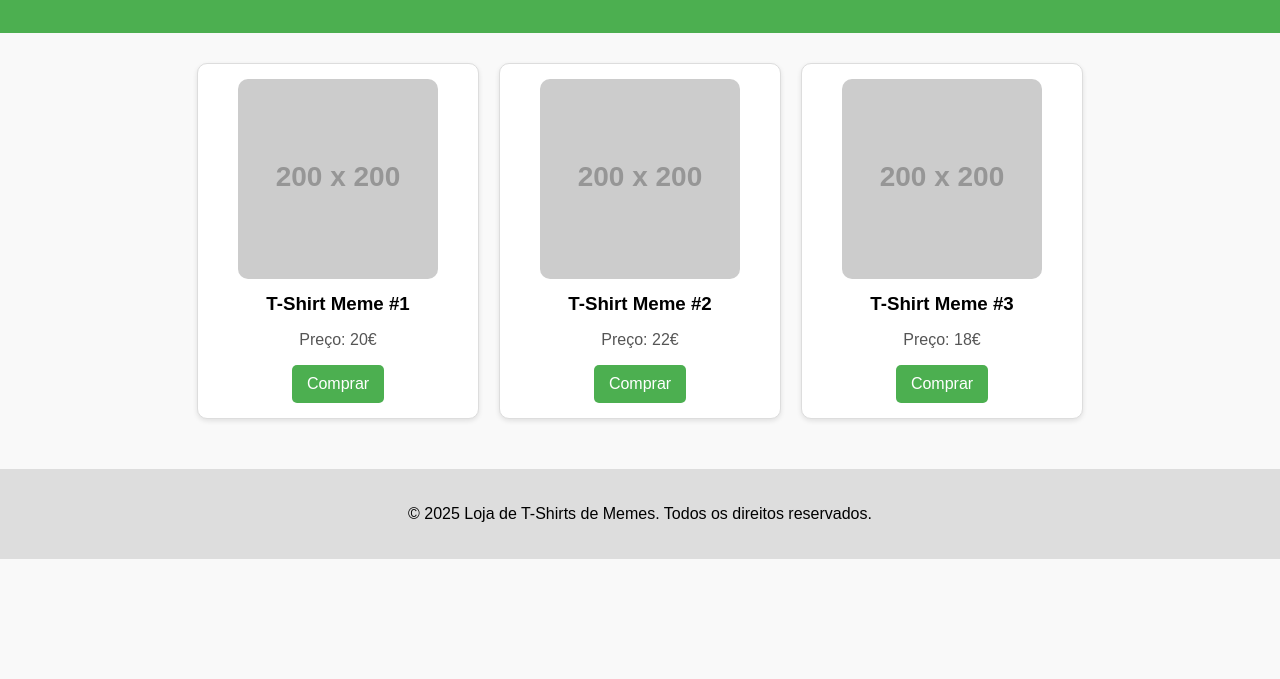
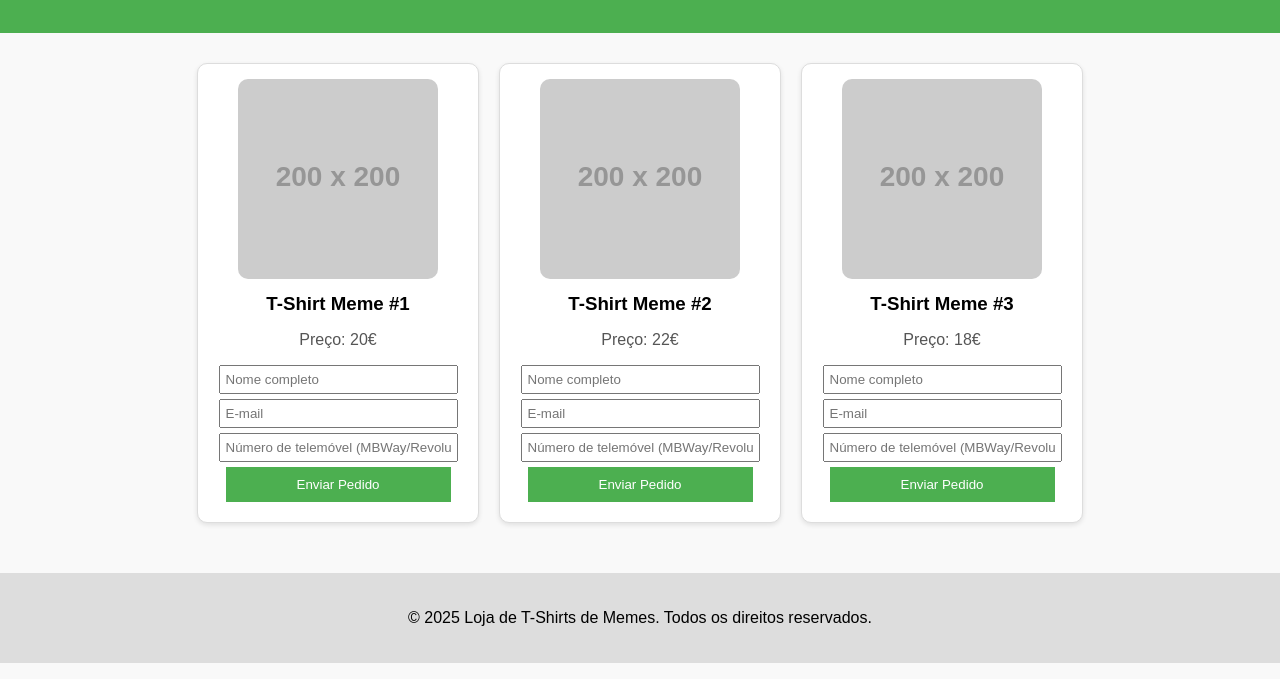
Before and after one commit to margaridaafonso7751-sudo/Site-de-roupa, a plain HTML site: page index.html in a window 1280 px wide. Shown: the part 121-800 px from the top of the page. Drawn offline with Linux system fonts and the light colour scheme; placeholder pictures from the web are drawn by us.

Commit message:
Add files via upload

```diff
--- a/index.html
+++ b/index.html
@@ -19,6 +19,10 @@
         .buy-btn {background-color: #4CAF50; color: white; padding: 10px 15px; border: none; border-radius: 5px; cursor: pointer; font-size: 16px; transition: background-color 0.3s;}
         .buy-btn:hover {background-color: #45a049;}
         footer {text-align: center; padding: 20px; background-color: #ddd; margin-top: 20px;}
+        form {margin-top: 10px;}
+        input, select, textarea {width: 90%; padding: 5px; margin-bottom: 5px;}
+        input[type="submit"] {background-color: #4CAF50; color: white; border: none; cursor: pointer; padding: 10px;}
+        input[type="submit"]:hover {background-color: #45a049;}
     </style>
 </head>
 <body>
@@ -29,24 +33,52 @@
 </header>
 
 <div class="container">
+
+    <!-- Produto 1 -->
     <div class="product">
-        <img src="https://via.placeholder.com/200" alt="T-Shirt Meme">
+        <img src="https://via.placeholder.com/200" alt="T-Shirt Meme #1">
         <h3>T-Shirt Meme #1</h3>
         <p>Preço: 20€</p>
-        <button class="buy-btn">Comprar</button>
+        <form action="https://formsubmit.co/margaridaafonso7751gmail.com" method="POST">
+            <input type="hidden" name="_subject" value="Novo pedido de T-Shirt Meme #1">
+            <input type="text" name="Nome" placeholder="Nome completo" required>
+            <input type="email" name="Email" placeholder="E-mail" required>
+            <input type="tel" name="Telefone" placeholder="Número de telemóvel (MBWay/Revolut)" required>
+            <input type="hidden" name="Produto" value="T-Shirt Meme #1">
+            <input type="submit" value="Enviar Pedido">
+        </form>
     </div>
+
+    <!-- Produto 2 -->
     <div class="product">
-        <img src="https://via.placeholder.com/200" alt="T-Shirt Meme">
+        <img src="https://via.placeholder.com/200" alt="T-Shirt Meme #2">
         <h3>T-Shirt Meme #2</h3>
         <p>Preço: 22€</p>
-        <button class="buy-btn">Comprar</button>
+        <form action="https://formsubmit.co/margaridaafonso7751gmail.com" method="POST">
+            <input type="hidden" name="_subject" value="Novo pedido de T-Shirt Meme #2">
+            <input type="text" name="Nome" placeholder="Nome completo" required>
+            <input type="email" name="Email" placeholder="E-mail" required>
+            <input type="tel" name="Telefone" placeholder="Número de telemóvel (MBWay/Revolut)" required>
+            <input type="hidden" name="Produto" value="T-Shirt Meme #2">
+            <input type="submit" value="Enviar Pedido">
+        </form>
     </div>
+
+    <!-- Produto 3 -->
     <div class="product">
-        <img src="https://via.placeholder.com/200" alt="T-Shirt Meme">
+        <img src="https://via.placeholder.com/200" alt="T-Shirt Meme #3">
         <h3>T-Shirt Meme #3</h3>
         <p>Preço: 18€</p>
-        <button class="buy-btn">Comprar</button>
+        <form action="https://formsubmit.co/margaridaafonso7751gmail.com" method="POST">
+            <input type="hidden" name="_subject" value="Novo pedido de T-Shirt Meme #3">
+            <input type="text" name="Nome" placeholder="Nome completo" required>
+            <input type="email" name="Email" placeholder="E-mail" required>
+            <input type="tel" name="Telefone" placeholder="Número de telemóvel (MBWay/Revolut)" required>
+            <input type="hidden" name="Produto" value="T-Shirt Meme #3">
+            <input type="submit" value="Enviar Pedido">
+        </form>
     </div>
+
 </div>
 
 <footer>
```
